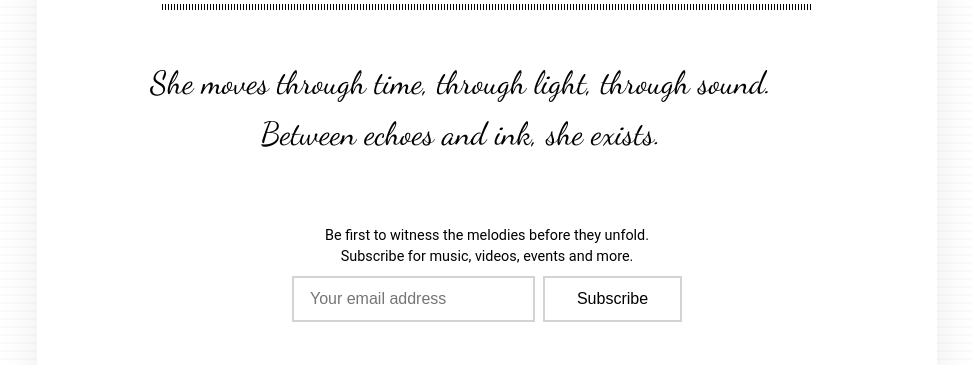
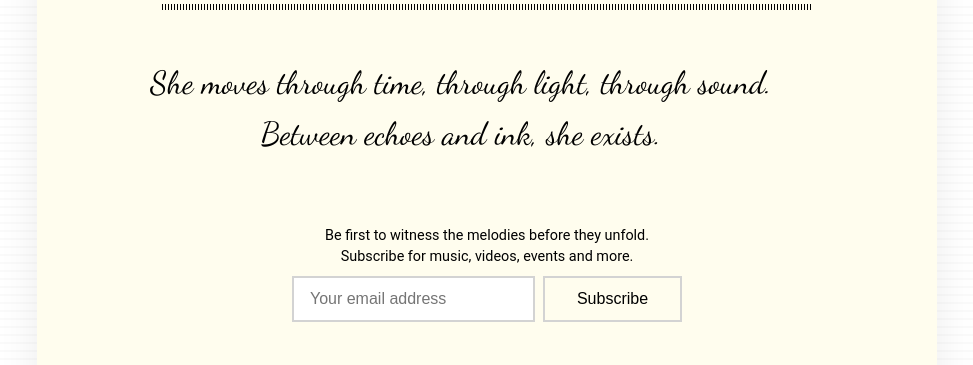
Before and after one commit to richard-holy/veloras-site, a plain HTML site: page index.html in a window 1280 px wide. Shown: the part 306-671 px from the top of the page, without its empty margins (153-1126 px from the left). Drawn offline with Linux system fonts and the light colour scheme.

Commit message:
Update index.html

```diff
--- a/index.html
+++ b/index.html
@@ -39,6 +39,7 @@ body {
   padding: 2rem 1.5rem;
   box-shadow: 0 10px 40px rgba(0,0,0,0.08);
   border-radius: 6px;
+  background-color: #fffdee;
 }
 
 /* Layout */
```
